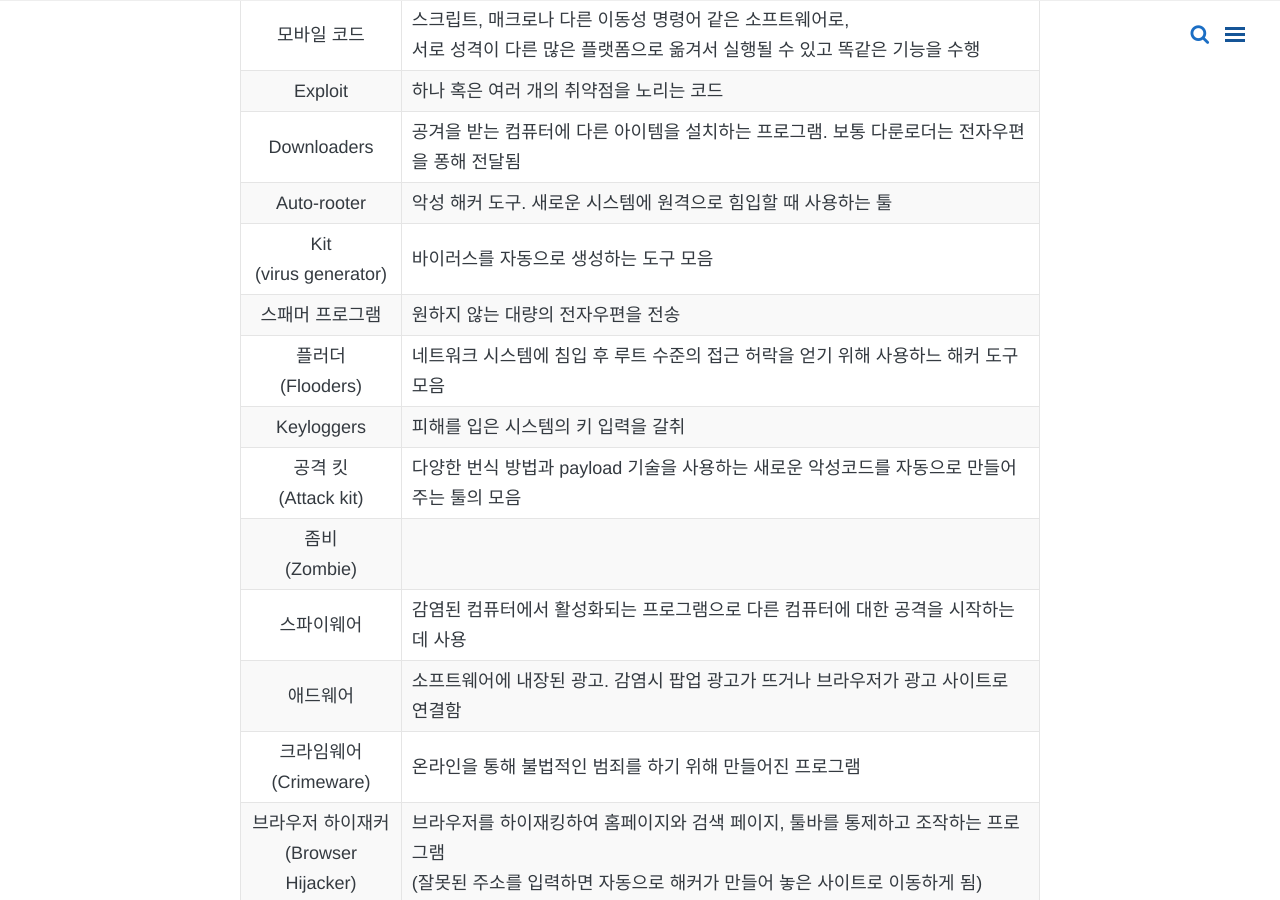
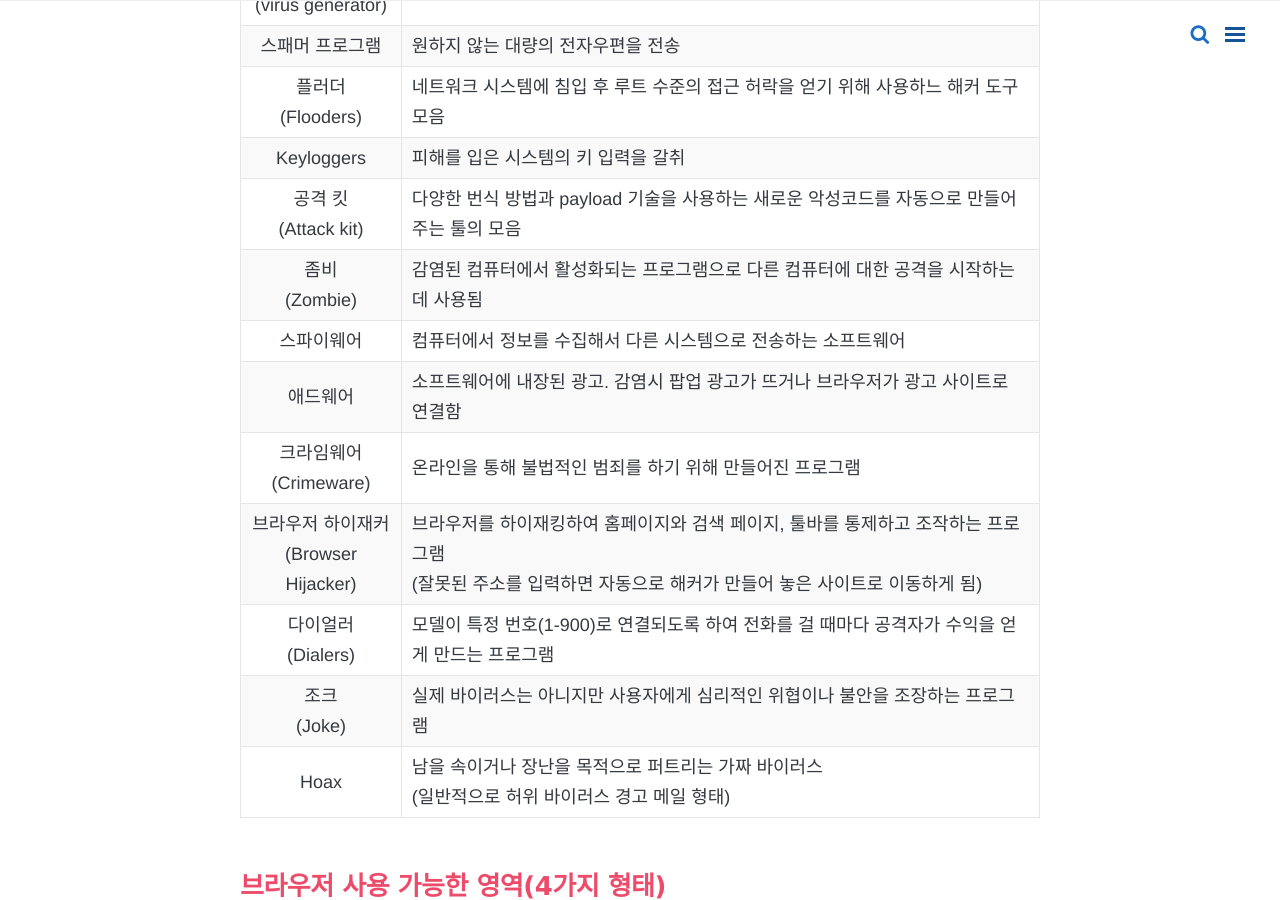
Before and after one commit to yeonsu1936/yeonsu1936.github.io, a Jekyll site: the page built from _posts/algisa/2020-08-17-Part4-section13.md, in a window 1280 px wide and 900 px high, scrolled down 7592 px. Built offline with Jekyll 4.4.1, drawn with Linux system fonts in a browser that asks for light colours; nearby versions of some CDN libraries; comment, search, counter and statistics services are not loaded; some of the changed text lies outside the part shown.

Commit message:
Update 2020-08-17-Part4-section13.md

````diff
--- a/_posts/algisa/2020-08-17-Part4-section13.md
+++ b/_posts/algisa/2020-08-17-Part4-section13.md
@@ -13,7 +13,7 @@ comments: true
 - 루트킷의 설치는 자동으로 이루어지거나 공격자가 루트 권한이나 관리자 접근을 획득했을 때 설치됨
 - 이 접근을 획득하는 방법은 **알려진 취약점을 공격하는 방법**이나 **암호를 통한 직접적인 방법**임
 - 루트킷은 자신을 찾으려고 하는 소프트웨어를 속일 수 있기 때문에 `탐지가 어려움`
-- 탐지방법으로는 대체적이고 `신뢰성 있는 운영 체제`, `행동 기반 방식`, `특징(signature) 스캐닝`, `메모리 덤프 분석` 등이 있음`
+- 탐지방법으로는 대체적으로 `신뢰성 있는 운영 체제`, `행동 기반 방식`, `특징(signature) 스캐닝`, `메모리 덤프 분석` 등이 있음`
 - 루트킷의 제거는 복잡하거나 루트킷이 커널에 거주할때는 실질적으로 불가능 (이때는 운영체제의 재설치가 유일한 방법)
 - 펌웨어 루트킷의 경우 제거하기 위해서는 하드웨어 교체나 특별한 장비가 필요
 
@@ -96,14 +96,8 @@ comments: true
 ## 웹서버가 웹브라우저에게 쿠키 값을 전송할 때 사용하는 HTTP 헤더는?
 `Set-Cookie:`
 
-## 정리
-```mermaid
-graph LR
-A[클라이언트] --Cookie --> B[웹서버]
-B[웹서버] --Set-Cookie --> A[클라이언트]
-```
 ## Internet Explorer(IE9 이전)의 History(방문기록) 로그가 저장되는 파일은?
-- `index.dat`
+`index.dat`
 
 ## index.dat
 - 모든 history 정보는 index.dat 파일 안에 저장됨
@@ -129,7 +123,6 @@ B[웹서버] --Set-Cookie --> A[클라이언트]
 - 인터넷 영역에 적용할 보안 수준을 설정할 수 있음
 - 인터넷 영역에 대한 개인정보 설정을 선택할 수 있음
 
-##
 ## 악성 프로그램 특성 비교
 
 | 구분 | 컴퓨터 바이러스 |  트로이 목마 | 웜 |
@@ -184,8 +177,8 @@ B[웹서버] --Set-Cookie --> A[클라이언트]
 | 플러더<br>(Flooders) | 네트워크 시스템에 침입 후 루트 수준의 접근 허락을 얻기 위해 사용하느 해커 도구 모음 |
 | Keyloggers |  피해를 입은 시스템의 키 입력을 갈취 |
 | 공격 킷<br>(Attack kit) | 다양한 번식 방법과 payload 기술을 사용하는 새로운 악성코드를 자동으로 만들어 주는 툴의 모음 |
-| 좀비<br>(Zombie) |
-| 스파이웨어 | 감염된 컴퓨터에서 활성화되는 프로그램으로 다른 컴퓨터에 대한 공격을 시작하는데 사용 |
+| 좀비<br>(Zombie) | 감염된 컴퓨터에서 활성화되는 프로그램으로 다른 컴퓨터에 대한 공격을 시작하는 데 사용됨 |
+| 스파이웨어 | 컴퓨터에서 정보를 수집해서 다른 시스템으로 전송하는 소프트웨어 |
 | 애드웨어 | 소프트웨어에 내장된 광고. 감염시 팝업 광고가 뜨거나 브라우저가 광고 사이트로 연결함 |
 | 크라임웨어<br>(Crimeware) | 온라인을 통해 불법적인 범죄를 하기 위해 만들어진 프로그램 |
 | 브라우저 하이재커<br>(Browser Hijacker) | 브라우저를 하이재킹하여 홈페이지와 검색 페이지, 툴바를 통제하고 조작하는 프로그램<br>(잘못된 주소를 입력하면 자동으로 해커가 만들어 놓은 사이트로 이동하게 됨)
````
